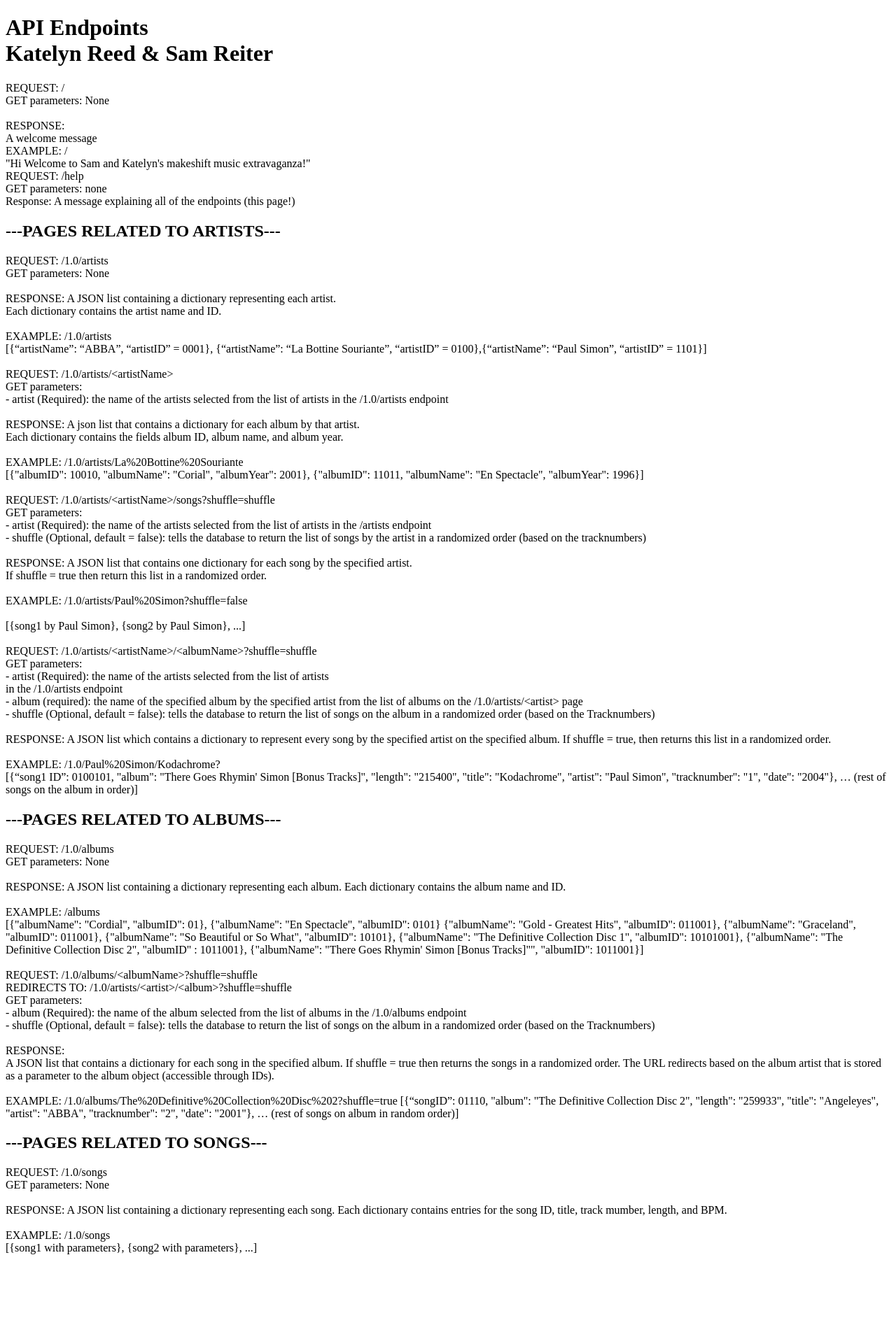
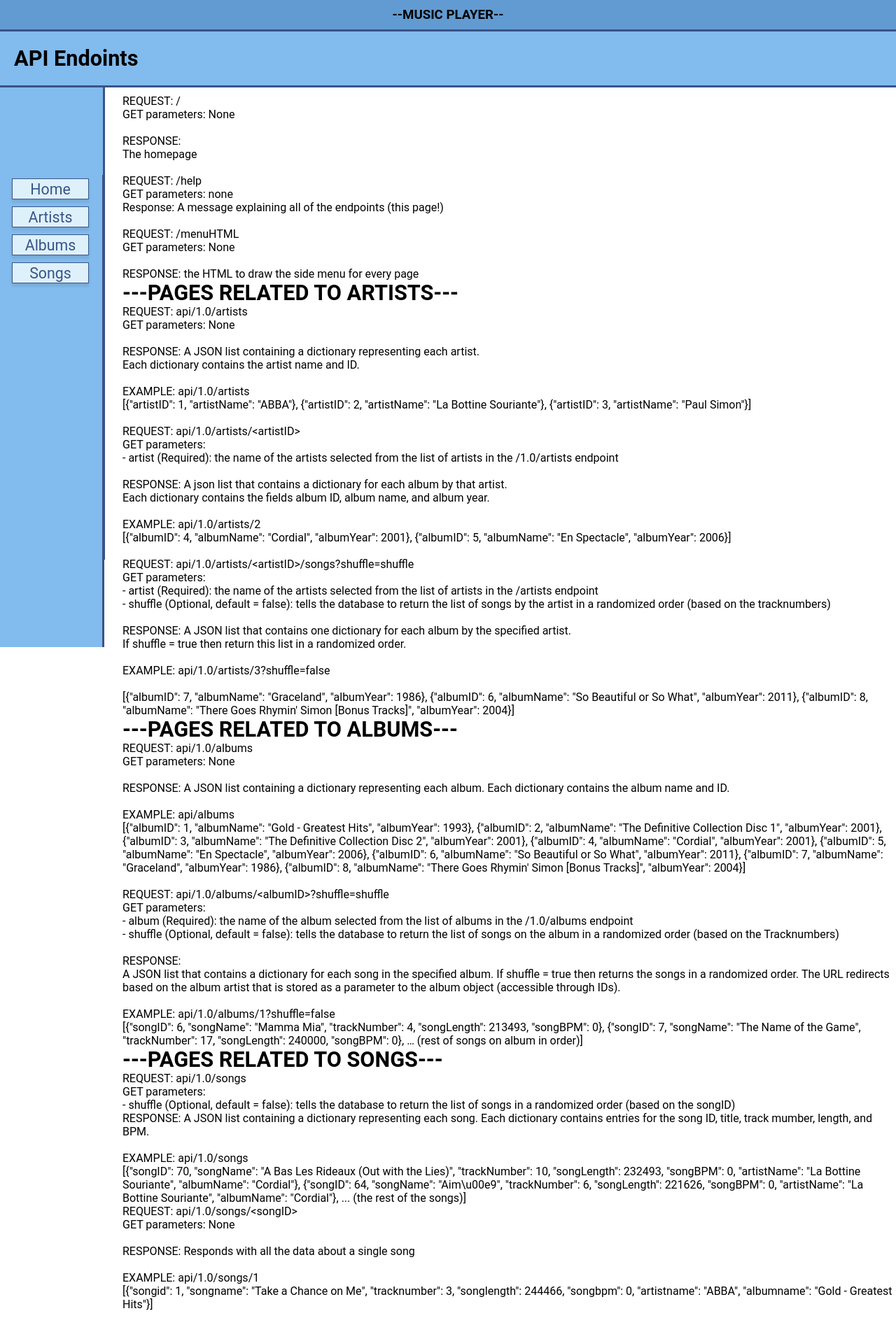
Before and after one commit to kreed303/cs257, a Flask app: page /help in a window 1280 px wide. Shown: the whole page at 70% size. Before the commit the page ends 1793 px from the top, so only its background shows below. Run offline with Flask 3, Linux system fonts and the light colour scheme; parts of the project's set-up code (start-up, migrations or seed data) failed here and were passed over; some libraries are stand-ins or nearby versions.

Commit message:
help menu

```diff
--- a/webapp/api.py
+++ b/webapp/api.py
@@ -285,13 +285,7 @@ def getSong(songID):
     print(songDict)
     return json.dumps(songDict)
 
-@api.route('/1.0/play/<songId>')
-def playSong(songId):
-    pygame.mixer.init()
-    pygame.mixer.music.load(f"musicFiles/{songId}.mp3")
-    pygame.mixer.music.play()
-    while pygame.mixer.music.get_busy():
-        time.sleep(1)
+
 
 
 # From Jeff's API code
--- a/webapp/static/album.js
+++ b/webapp/static/album.js
@@ -43,7 +43,7 @@ function addAlbumSongs(shuffle) {
         var songsHTML = '<table class="musicDataTable">';
         for (var i=0; i<songs.length; i++) {
             var song = songs[i]
-            songsHTML += '<tr> <td>' + song.trackNumber + '</td>\
+            songsHTML += '<tr> <td class= "musicDataEntry">' + song.trackNumber + '</td>\
             <td class="musicDataEntry"> <a class="musicLink" href="/songs/' + song.songID + '">' + song.songName + '</a></td></tr>';
         }
 
--- /dev/null
+++ b/webapp/static/help.js
@@ -0,0 +1,8 @@
+import { createMenu, getAPIBaseURL } from './webapp.js';
+
+window.addEventListener("load", initialize);
+
+function initialize() {
+    console.log("here!!")
+    createMenu();
+}
--- a/webapp/static/webapp.css
+++ b/webapp/static/webapp.css
@@ -33,6 +33,7 @@ body, button {
     color: var(--textColor);
     font-family: var(--font);
     font-size: 12pt;
+
 }
 
 h1 {
@@ -65,6 +66,7 @@ h4 {
 
 /* Page Headings */
 #musicPlayer {
+    position: fixed;
     display: flex;
     align-items: center;
     justify-content: center;
@@ -84,10 +86,12 @@ h4 {
 }
 
 #siteHeader {
+    position: fixed;
     display: flex;
     align-items: center;
     justify-content: left;
     height: var(--siteHeaderHeight);
+    margin-top: var(--musicPlayerHeight);
     width: 100%;
 
     /* To control wrapping */
@@ -105,13 +109,18 @@ h4 {
 
 /* The Menu */
 #menu {
-    display: flex; /* allow flexbox stuff */
+    position: fixed;
+    margin-top: calc(var(--siteHeaderHeight) + var(--musicPlayerHeight));
+     /* allow flexbox stuff */
+    display: flex;
     flex-direction: column;   /* Stack vertically */
-    align-items: center;      /* Center items horizontally */
-    justify-content: flex-start; /* align items at top of menu */
-    float: left;
-    overflow: hidden;
-    padding-top: 3px;
+     /* Center items horizontally */
+    align-items: center;
+
+     /* align items at top of menu */
+    /* justify-content: flex-start; */
+    /* overflow: hidden; */
+    /* padding-top: 3px; */
 
     height: calc(100vh - var(--siteHeaderHeight) - var(--musicPlayerHeight));
     width: var(--menuWidth);
@@ -154,6 +163,7 @@ h4 {
 
 /* The Page */
 #pageHeader {
+
     display: flex;
     height: var(--pageHeaderHeight);
     width: calc(100% - var(--menuWidth));
@@ -173,12 +183,9 @@ h4 {
 }
 
 #pageContents{
-    /* height: calc(100vh - var(--siteHeaderHeight) - var(--musicPlayerHeight)); */
-    width: calc(100% - var(--menuWidth));
     background-color: white;
-    float: right;
-    padding-left: 5px;
-    padding-top: 5px;
+    padding-top: calc(var(--siteHeaderHeight) + var(--musicPlayerHeight) + 10px);
+    padding-left: calc(var(--menuWidth) + 25px);
     padding-bottom: 10px;
 
 }
--- a/webapp/templates/help.html
+++ b/webapp/templates/help.html
@@ -1,43 +1,58 @@
 <!DOCTYPE html>
-<html lang="en">
-    <head>
-        <title>Music API Reference</title>
-    </head>
+<head>
+    <meta charset="UTF-8">
+        <title>Sam & Katelyn's Music Extravaganza</title>
+        <link rel="stylesheet" type="text/css"
+            href="{{ url_for('static', filename='webapp.css') }}" />
+        <script type="module"
+            src="{{ url_for('static', filename='help.js') }}" ></script>
+</head>
 <body>
-    <h1>
-        API Endpoints <br />
-        Katelyn Reed & Sam Reiter <br />
-      </h1>
-    <p>
+    <div id="musicPlayer">
+        <h3>--MUSIC PLAYER--</h3>
+    </div>
+
+    <div id="siteHeader">
+        <h2>API Endoints</h2>
+    </div>
+    <div id="menu"></div>
+    <div id="pageContents">
+    <div>
         REQUEST: / <br />
         GET parameters: None <br />
         <br />
         RESPONSE: <br />
-        A welcome message  <br />
-        EXAMPLE: / <br />
-        "Hi Welcome to Sam and Katelyn's makeshift music extravaganza!"
+        The homepage  <br />
         <br />
 
         REQUEST: /help <br />
         GET parameters: none <br />
 
-        Response: A message explaining all of the endpoints (this page!) <br />
 
-    </p>
-        <h2>---PAGES RELATED TO ARTISTS--- </h2>
-    <p>
+        Response: A message explaining all of the endpoints (this page!)
+        <br /><br />
 
-        REQUEST: /1.0/artists  <br />
+        REQUEST: /menuHTML <br />
+        GET parameters: None <br />
+        <br />
+        RESPONSE: the HTML to draw the side menu for every page
+        <br />
+    </div>
+
+
+    <h2>---PAGES RELATED TO ARTISTS--- </h2>
+
+    <div>
+        REQUEST: api/1.0/artists  <br />
         GET parameters: None  <br />
          <br />
         RESPONSE: A JSON list containing a dictionary representing each artist.  <br />
         Each dictionary contains the artist name and ID. <br />
          <br />
-        EXAMPLE: /1.0/artists <br />
-        [{“artistName”: “ABBA”, “artistID” = 0001}, {“artistName”: “La Bottine
-        Souriante”, “artistID” = 0100},{“artistName”: “Paul Simon”, “artistID” = 1101}] <br />
+        EXAMPLE: api/1.0/artists <br />
+        [{"artistID": 1, "artistName": "ABBA"}, {"artistID": 2, "artistName": "La Bottine Souriante"}, {"artistID": 3, "artistName": "Paul Simon"}] <br />
         <br />
-        REQUEST: /1.0/artists/&lt;artistName&gt;  <br />
+        REQUEST: api/1.0/artists/&lt;artistID&gt;  <br />
         GET parameters:  <br />
         - artist (Required): the name of the artists selected from the list of
         artists in the /1.0/artists endpoint  <br />
@@ -45,58 +60,36 @@
         RESPONSE: A json list that contains a dictionary for each album by that artist. <br />
         Each dictionary contains the fields album ID, album name, and album year. <br />
          <br />
-        EXAMPLE: /1.0/artists/La%20Bottine%20Souriante  <br />
-        [{"albumID": 10010, "albumName": "Corial", "albumYear": 2001},
-        {"albumID": 11011, "albumName": "En Spectacle", "albumYear": 1996}] <br />
+        EXAMPLE: api/1.0/artists/2 <br />
+        [{"albumID": 4, "albumName": "Cordial", "albumYear": 2001}, {"albumID": 5, "albumName": "En Spectacle", "albumYear": 2006}] <br />
         <br />
-        REQUEST: /1.0/artists/&lt;artistName&gt;/songs?shuffle=shuffle  <br />
+        REQUEST: api/1.0/artists/&lt;artistID&gt;/songs?shuffle=shuffle  <br />
         GET parameters: <br />
         - artist (Required): the name of the artists selected from the list of
         artists in the /artists endpoint <br />
         - shuffle (Optional, default = false): tells the database to return the list of songs by the artist in a randomized order (based on the tracknumbers)  <br />
          <br />
-        RESPONSE: A JSON list that contains one dictionary for each song by the specified artist. <br />
+        RESPONSE: A JSON list that contains one dictionary for each album by the specified artist. <br />
         If shuffle = true then return this list in a randomized order. <br />
          <br />
-        EXAMPLE: /1.0/artists/Paul%20Simon?shuffle=false <br />
+        EXAMPLE: api/1.0/artists/3?shuffle=false <br />
          <br />
-        [{song1 by Paul Simon}, {song2 by Paul Simon}, ...]<br />
-        <br />
-        REQUEST: /1.0/artists/&lt;artistName&gt;/&lt;albumName&gt;?shuffle=shuffle <br />
-        GET parameters: <br />
-        - artist (Required): the name of the artists selected from the list of artists  <br />
-        in the /1.0/artists endpoint <br />
-        - album (required): the name of the specified album by the specified artist from the list of albums on the /1.0/artists/&lt;artist&gt; page  <br />
-        - shuffle (Optional, default = false): tells the database to return the list of songs on the album in a randomized order (based on the Tracknumbers)  <br />
-         <br />
-        RESPONSE: A JSON list which contains a dictionary to represent every song by the specified artist on the specified album. If shuffle = true, then returns this list in a randomized order.  <br />
-         <br />
-        EXAMPLE: /1.0/Paul%20Simon/Kodachrome?  <br />
-        [{“song1 ID”: 0100101, "album": "There Goes Rhymin' Simon [Bonus Tracks]", "length":
-        "215400", "title": "Kodachrome", "artist": "Paul Simon", "tracknumber": "1",
-        "date": "2004"}, … (rest of songs on the album in order)] <br />
+        [{"albumID": 7, "albumName": "Graceland", "albumYear": 1986}, {"albumID": 6, "albumName": "So Beautiful or So What", "albumYear": 2011}, {"albumID": 8, "albumName": "There Goes Rhymin' Simon [Bonus Tracks]", "albumYear": 2004}]<br />
+    </div>
 
-</p>
     <h2>
         ---PAGES RELATED TO ALBUMS---
     </h2>
-    <p>
-        REQUEST: /1.0/albums  <br />
+    <div>
+        REQUEST: api/1.0/albums  <br />
         GET parameters: None  <br />
          <br />
         RESPONSE: A JSON list containing a dictionary representing each album. Each dictionary contains the album name and ID. <br />
          <br />
-        EXAMPLE: /albums <br />
-        [{"albumName": "Cordial", "albumID": 01}, {"albumName": "En Spectacle",
-        "albumID": 0101} {"albumName": "Gold - Greatest Hits", "albumID": 011001},
-        {"albumName": "Graceland", "albumID": 011001}, {"albumName": "So Beautiful or
-        So What", "albumID": 10101}, {"albumName": "The Definitive Collection Disc 1",
-        "albumID": 10101001}, {"albumName": "The Definitive Collection Disc 2", "albumID"
-        : 1011001}, {"albumName": "There Goes Rhymin' Simon [Bonus Tracks]"",
-        "albumID": 1011001}] <br />
+        EXAMPLE: api/albums <br />
+        [{"albumID": 1, "albumName": "Gold - Greatest Hits", "albumYear": 1993}, {"albumID": 2, "albumName": "The Definitive Collection Disc 1", "albumYear": 2001}, {"albumID": 3, "albumName": "The Definitive Collection Disc 2", "albumYear": 2001}, {"albumID": 4, "albumName": "Cordial", "albumYear": 2001}, {"albumID": 5, "albumName": "En Spectacle", "albumYear": 2006}, {"albumID": 6, "albumName": "So Beautiful or So What", "albumYear": 2011}, {"albumID": 7, "albumName": "Graceland", "albumYear": 1986}, {"albumID": 8, "albumName": "There Goes Rhymin' Simon [Bonus Tracks]", "albumYear": 2004}] <br />
         <br />
-        REQUEST: /1.0/albums/&lt;albumName&gt;?shuffle=shuffle<br />
-        REDIRECTS TO: /1.0/artists/&lt;artist&gt;/&lt;album&gt;?shuffle=shuffle<br />
+        REQUEST: api/1.0/albums/&lt;albumID&gt;?shuffle=shuffle<br />
         GET parameters: <br />
         - album (Required): the name of the album selected from the list of albums in the /1.0/albums endpoint<br />
         - shuffle (Optional, default = false):  tells the database to return the list of songs on the album in a randomized order (based on the Tracknumbers)<br />
@@ -107,22 +100,33 @@
         The URL redirects based on the album artist that is stored as a parameter
         to the album object (accessible through IDs).<br />
         <br />
-        EXAMPLE: /1.0/albums/The%20Definitive%20Collection%20Disc%202?shuffle=true
-        [{“songID”: 01110,  "album": "The Definitive Collection Disc 2",
-        "length": "259933", "title": "Angeleyes", "artist": "ABBA", "tracknumber":
-        "2", "date": "2001"}, … (rest of songs on album in random order)]<br />
-    </p>
+        EXAMPLE: api/1.0/albums/1?shuffle=false <br />
+        [{"songID": 6, "songName": "Mamma Mia", "trackNumber": 4, "songLength": 213493, "songBPM": 0}, {"songID": 7, "songName": "The Name of the Game", "trackNumber": 17, "songLength": 240000, "songBPM": 0},  … (rest of songs on album in order)]<br />
+    </div>
+
     <h2>---PAGES RELATED TO SONGS---</h2>
-    <p>
-        REQUEST: /1.0/songs<br />
-        GET parameters: None<br />
+    <div>
+        REQUEST: api/1.0/songs<br />
+        GET parameters: <br />
+        -  shuffle (Optional, default = false): tells the database to return the list of songs in a randomized order (based on the songID)
         <br />
         RESPONSE: A JSON list containing a dictionary representing each song.
         Each dictionary contains entries for the song ID, title, track mumber,
         length, and BPM.<br />
+
         <br />
-        EXAMPLE: /1.0/songs<br />
-        [{song1 with parameters}, {song2 with parameters}, ...]<br />
-    </p>
+        EXAMPLE: api/1.0/songs<br />
+        [{"songID": 70, "songName": "A Bas Les Rideaux (Out with the Lies)", "trackNumber": 10, "songLength": 232493, "songBPM": 0, "artistName": "La Bottine Souriante", "albumName": "Cordial"}, {"songID": 64, "songName": "Aim\u00e9", "trackNumber": 6, "songLength": 221626, "songBPM": 0, "artistName": "La Bottine Souriante", "albumName": "Cordial"},  ... (the rest of the songs)]<br />
+
+
+        REQUEST: api/1.0/songs/&lt;songID&gt<br />
+        GET parameters: None<br />
+        <br />
+        RESPONSE: Responds with all the data about a single song<br />
+        <br />
+        EXAMPLE: api/1.0/songs/1<br />
+        [{"songid": 1, "songname": "Take a Chance on Me", "tracknumber": 3, "songlength": 244466, "songbpm": 0, "artistname": "ABBA", "albumname": "Gold - Greatest Hits"}]<br />
+    </div>
+    </div>
 </body>
 </html>
```
Also changed, not shown: webapp/api2.py (+11 -0 lines), webapp/static/song.js (+3 -4 lines).
